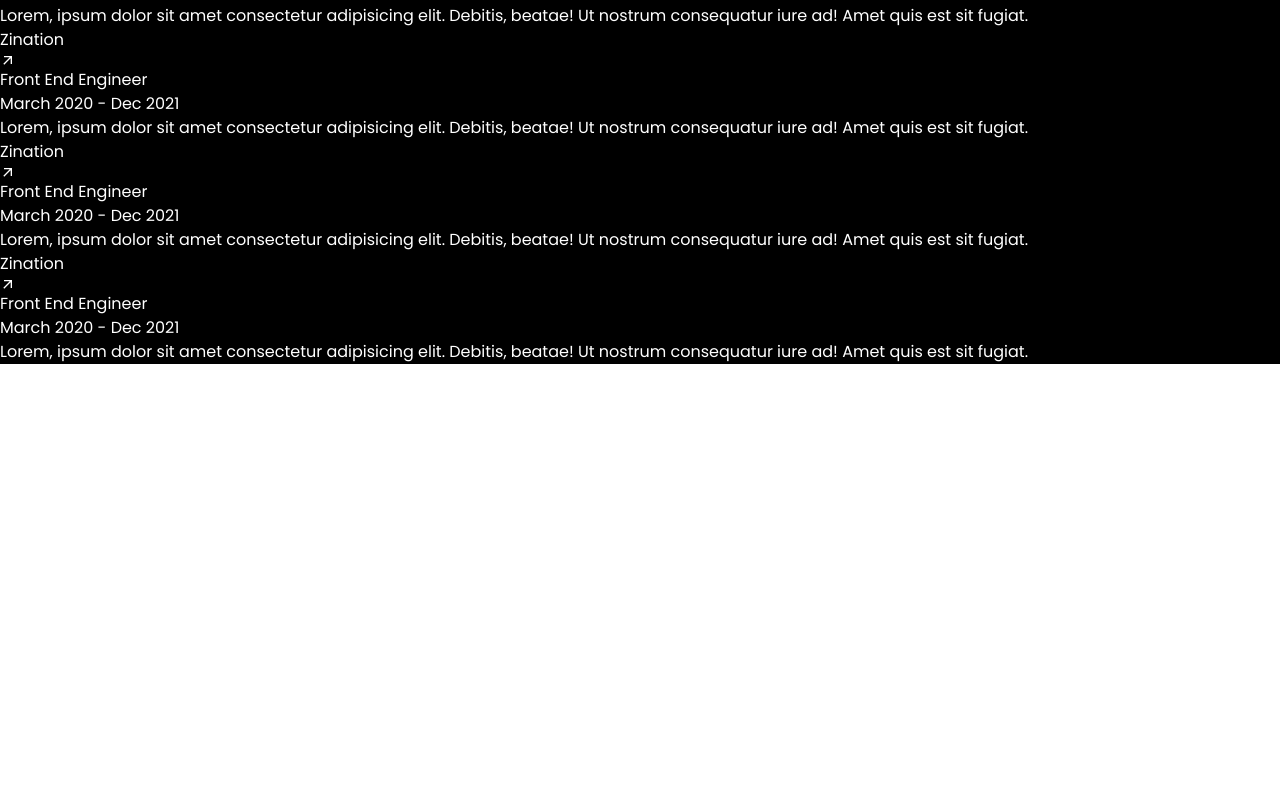
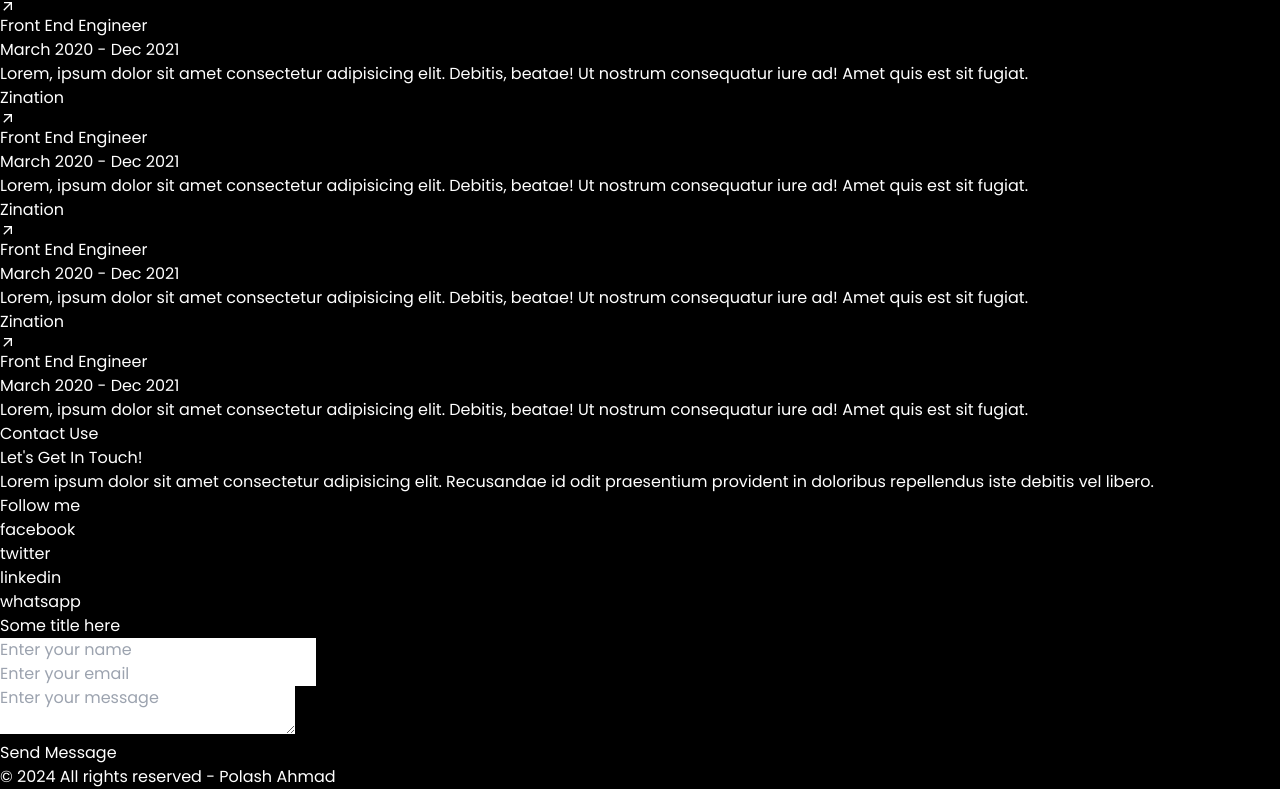
Before and after one commit to Polashahmad01/front-end-portfolio-app, a Next.js app: page / in a window 1280 px wide. Shown: the part 9750-10539 px from the top of the page. Before the commit the page ends 10114 px from the top, so only its background shows below. Built offline with nearby package versions, Linux system fonts and the light colour scheme.

Commit message:
Add ContactPage and AppFooter components. <50 chars>

```diff
--- a/src/app/page.jsx
+++ b/src/app/page.jsx
@@ -4,6 +4,8 @@
 import ToolsIUsePage from "@/components/ToolsIUsePage";
 import MyRecentWorkPage from "@/components/MyRecentWorkPage";
 import MyExperiencePage from "@/components/MyExperiencePage";
+import ContactPage from "@/components/ContactPage";
+import AppFooter from "@/components/AppFooter";
 
 export default function HomePage() {
   return (
@@ -14,6 +16,8 @@
       <ToolsIUsePage />
       <MyRecentWorkPage />
       <MyExperiencePage />
+      <ContactPage />
+      <AppFooter />
     </main>
   )
 }
--- /dev/null
+++ b/src/components/AppFooter.jsx
@@ -0,0 +1,10 @@
+
+export default function AppFooter() {
+  return (
+    <footer>
+      <div className="container mx-auto">
+        <p>&copy; 2024 All rights reserved - Polash Ahmad</p>
+      </div>
+    </footer>
+  );
+}
--- a/src/components/ContactPage.jsx
+++ b/src/components/ContactPage.jsx
@@ -1,49 +1,40 @@
 
 export default function ContactPage() {
   return (
-    <section className="flex flex-col justify-center items-center sm:h-screen px-4">
-      <h2 className="text-3xl text-center mb-12 sm:text-left sm:text-5xl">
-        <span className="text-transparent bg-clip-text bg-gradient-to-r from-purple-600 from-0% via-red-600 via-80% to-red-600/85 to-90%">Let&apos;s Talk</span>
-      </h2>
+    <section className="container mx-auto">
 
-      <div className="flex flex-col w-full sm:w-2/4">
+      <div>
 
-        <div className="flex flex-col mb-4">
-          <label className="mb-2" htmlFor="name">Name</label>
-          <input
-            type="text"
-            className="bg-[#242424] py-2 md:py-3 px-4 text-sm w-full block bg-[#ffffff08] border border-solid border-[rgba(255,255,255,.1)] rounded-lg outline-none text-white"
-            placeholder="Enter your name"
-          />
+        <div>
+          <div>
+            <button>Contact Use</button>
+          </div>
+          <h4>Let's Get In Touch!</h4>
+          <p>Lorem ipsum dolor sit amet consectetur adipisicing elit. Recusandae id odit praesentium provident in doloribus repellendus iste debitis vel libero.</p>
+          <div></div>
+          <p>Follow me</p>
+          <div>
+            <p>facebook</p>
+            <p>twitter</p>
+            <p>linkedin</p>
+            <p>whatsapp</p>
+          </div>
         </div>
 
-        <div className="flex flex-col mb-4">
-          <label className="mb-2" htmlFor="email">Email</label>
-          <input
-            type="email"
-            className="bg-[#242424] py-2 md:py-3 px-4 text-sm w-full block bg-[#ffffff08] border border-solid border-[rgba(255,255,255,.1)] rounded-lg outline-none text-white"
-            placeholder="Enter you email"
-          />
-        </div>
-
-        <div className="flex flex-col mb-4">
-          <label className="mb-2" htmlFor="message">Message</label>
-          <textarea
-            name=""
-            id=""
-            className="bg-[#242424] py-2 md:py-3 px-4 text-sm w-full block bg-[#ffffff08] border border-solid border-[rgba(255,255,255,.1)] rounded-lg outline-none text-white"
-            placeholder="Enter you message"
-            rows={10}
-          >
-          </textarea>
-        </div>
-
-        <div className="flex flex-col my-6">
-          <button
-            className="bg-[#242424] py-2 md:py-3 px-4 text-sm w-full block bg-[#ffffff08] border border-solid border-[rgba(255,255,255,.1)] rounded-lg outline-none cursor-pointer transition-all hover:text-indigo-600"
-          >
-            Send Message
-          </button>
+        <div>
+          <h4>Some title here</h4>
+          <div>
+            <div>
+              <input type="text" placeholder="Enter your name" />
+            </div>
+            <div>
+              <input type="text" placeholder="Enter your email" />
+            </div>
+            <div>
+              <textarea name="" id="" placeholder="Enter your message"></textarea>
+            </div>
+            <button>Send Message</button>
+          </div>
         </div>
 
       </div>
@@ -51,3 +42,56 @@
     </section>
   );
 }
+
+// export default function ContactPage() {
+//   return (
+//     <section className="flex flex-col justify-center items-center sm:h-screen px-4">
+//       <h2 className="text-3xl text-center mb-12 sm:text-left sm:text-5xl">
+//         <span className="text-transparent bg-clip-text bg-gradient-to-r from-purple-600 from-0% via-red-600 via-80% to-red-600/85 to-90%">Let&apos;s Talk</span>
+//       </h2>
+
+//       <div className="flex flex-col w-full sm:w-2/4">
+
+//         <div className="flex flex-col mb-4">
+//           <label className="mb-2" htmlFor="name">Name</label>
+//           <input
+//             type="text"
+//             className="bg-[#242424] py-2 md:py-3 px-4 text-sm w-full block bg-[#ffffff08] border border-solid border-[rgba(255,255,255,.1)] rounded-lg outline-none text-white"
+//             placeholder="Enter your name"
+//           />
+//         </div>
+
+//         <div className="flex flex-col mb-4">
+//           <label className="mb-2" htmlFor="email">Email</label>
+//           <input
+//             type="email"
+//             className="bg-[#242424] py-2 md:py-3 px-4 text-sm w-full block bg-[#ffffff08] border border-solid border-[rgba(255,255,255,.1)] rounded-lg outline-none text-white"
+//             placeholder="Enter you email"
+//           />
+//         </div>
+
+//         <div className="flex flex-col mb-4">
+//           <label className="mb-2" htmlFor="message">Message</label>
+//           <textarea
+//             name=""
+//             id=""
+//             className="bg-[#242424] py-2 md:py-3 px-4 text-sm w-full block bg-[#ffffff08] border border-solid border-[rgba(255,255,255,.1)] rounded-lg outline-none text-white"
+//             placeholder="Enter you message"
+//             rows={10}
+//           >
+//           </textarea>
+//         </div>
+
+//         <div className="flex flex-col my-6">
+//           <button
+//             className="bg-[#242424] py-2 md:py-3 px-4 text-sm w-full block bg-[#ffffff08] border border-solid border-[rgba(255,255,255,.1)] rounded-lg outline-none cursor-pointer transition-all hover:text-indigo-600"
+//           >
+//             Send Message
+//           </button>
+//         </div>
+
+//       </div>
+
+//     </section>
+//   );
+// }
--- a/src/components/ToolsIUsePage.jsx
+++ b/src/components/ToolsIUsePage.jsx
@@ -11,7 +11,7 @@
 
 export default function ToolsIUsePage() {
   return (
-    <section className="container mx-auto h-[70vh]">
+    <section className="container mx-auto">
       <h3 className={`mb-4 leading-[61px] text-5xl ${righteous.className}`}>Tools I Use</h3>
 
       <div>
--- a/src/components/WhatIDoPage.jsx
+++ b/src/components/WhatIDoPage.jsx
@@ -4,7 +4,7 @@
 
 export default function WhatIDoPage() {
   return (
-    <section className="container mx-auto h-[70vh]">
+    <section className="container mx-auto">
       <p>What I Do</p>
       <h2 className={`mb-4 leading-[61px] text-5xl ${righteous.className}`}>Skills</h2>
 
```
